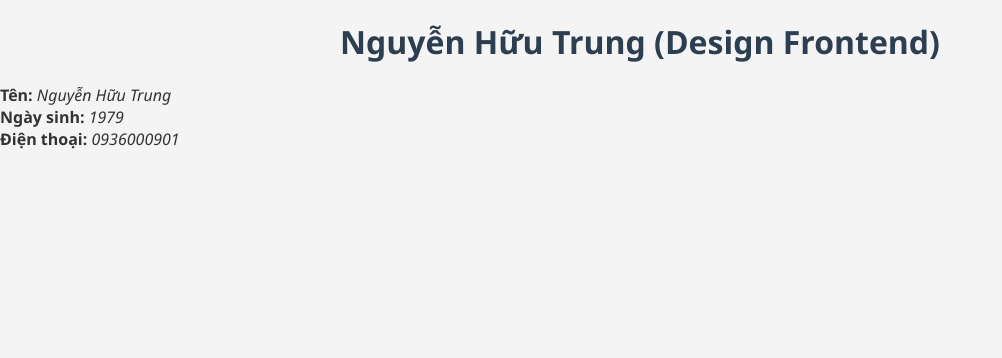
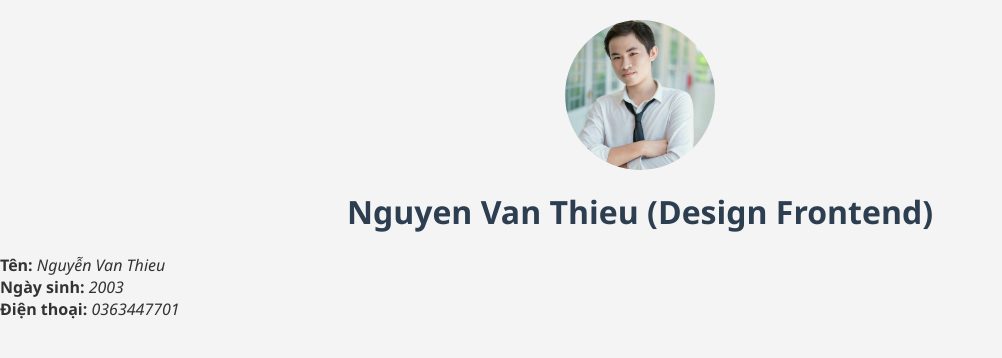
Before and after one commit to NguyenThieu81/NguyenThieu81.github.io, a plain HTML site: page hello.html in a window 1280 px wide. Shown: the whole page, without its empty margins (0-1002 px from the left). Drawn offline with Linux system fonts and the light colour scheme.

Commit message:
add new image and new html

```diff
--- a/hello.html
+++ b/hello.html
@@ -3,22 +3,33 @@
 <head>
     <meta charset="UTF-8">
     <meta name="viewport" content="width=device-width, initial-scale=1.0">
-    <title>CV cá nhân của Nguyễn Hữu Trung</title>
+    <title>CV cá nhân của Nguyen Van Thieu</title>
     <link rel="stylesheet" href="style.css">
+    <style>
+        .profile-image {
+            width: 150px;
+            height: 150px;
+            border-radius: 50%; /* Make it a circle */
+            object-fit: cover; /* Crop the image to fit the circle */
+            display: block;
+            margin: 20px auto; /* Center the image */
+        }
+    </style>
 </head>
 <body>
-    <h1>Nguyễn Hữu Trung (Design Frontend)</h1>
+    <img src="76b628316b3f8561dc2e.jpg" alt="Ảnh cá nhân của Nguyen Van Thieu" class="profile-image">
+    <h1>Nguyen Van Thieu (Design Frontend)</h1>
 
     <div class="thongtin">
-        <b>Tên:</b> <i>Nguyễn Hữu Trung</i>
+        <b>Tên:</b> <i>Nguyễn Van Thieu</i>
     </div>
 
     <div class="thongtin">
-        <b>Ngày sinh:</b> <i>1979</i>
+        <b>Ngày sinh:</b> <i>2003</i>
     </div>
 
     <div class="thongtin">
-        <b>Điện thoại:</b> <i>0936000901</i>
+        <b>Điện thoại:</b> <i>0363447701</i>
     </div>
 
 </body>
```
Also changed, not shown: 76b628316b3f8561dc2e.jpg (added).
